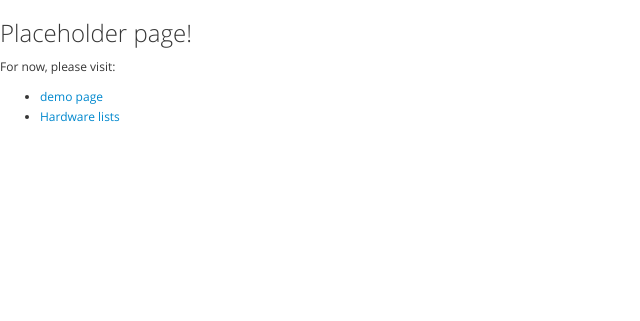
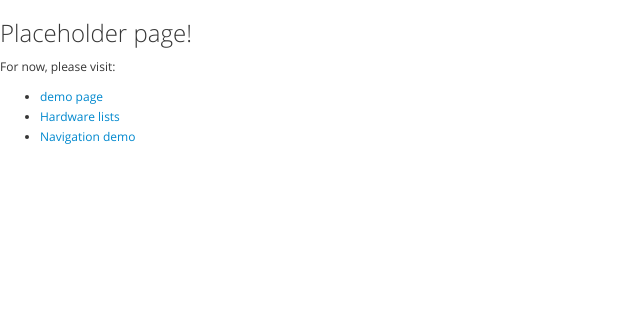
Before and after one commit to garrett/cockpit-mockweb, a Jekyll site: the page built from index.md, in a window 1280 px wide. Shown: the top 321 px of the page, without its empty margins (0-640 px from the left). Built offline with Jekyll 4.4.1, drawn with Linux system fonts in a browser that asks for light colours.

Commit message:
added navigation demo to the index

```diff
--- a/index.md
+++ b/index.md
@@ -9,3 +9,4 @@ For now, please visit:
 
 * [demo page](test)
 * [Hardware lists](hardware)
+* [Navigation demo](navigation)
```
